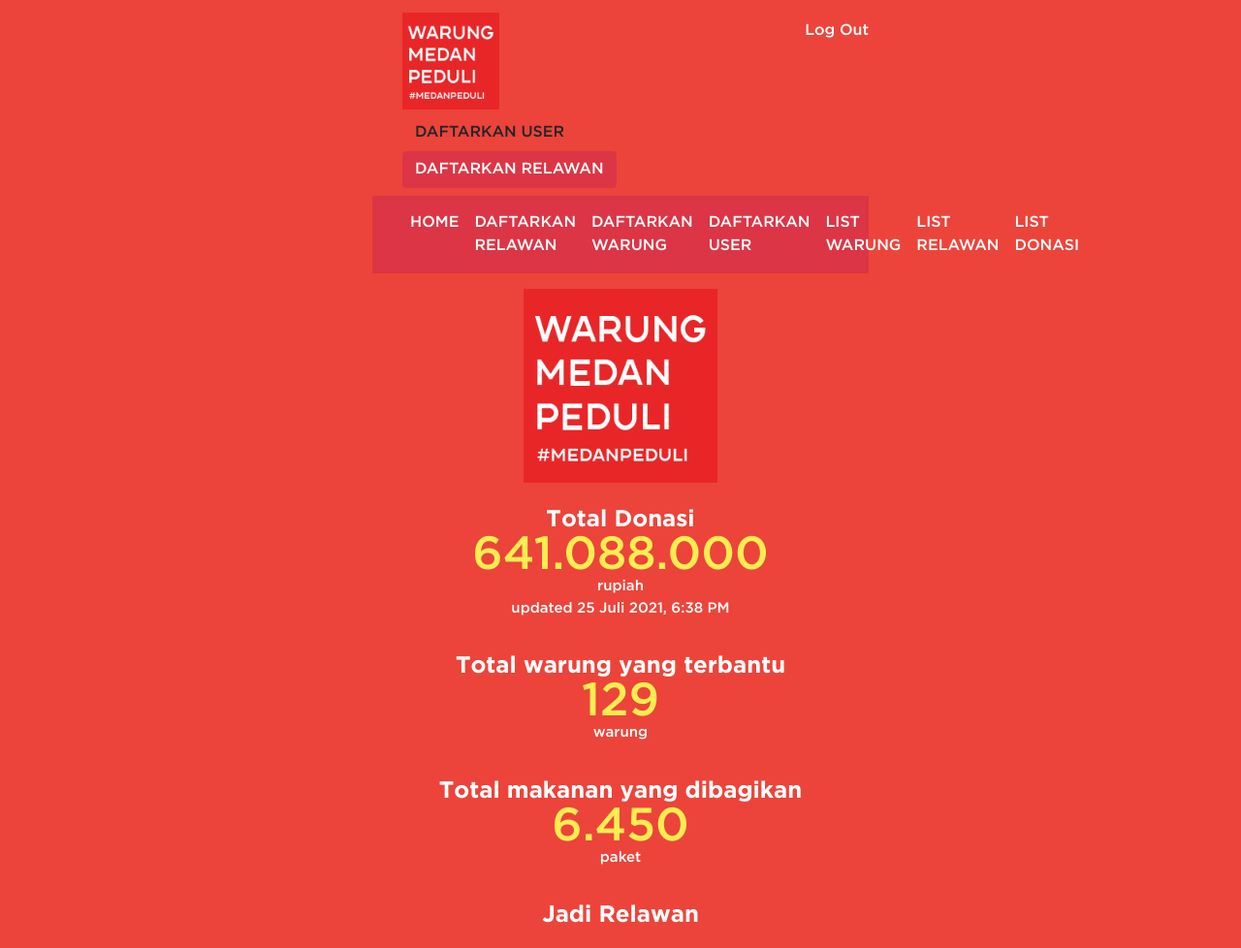
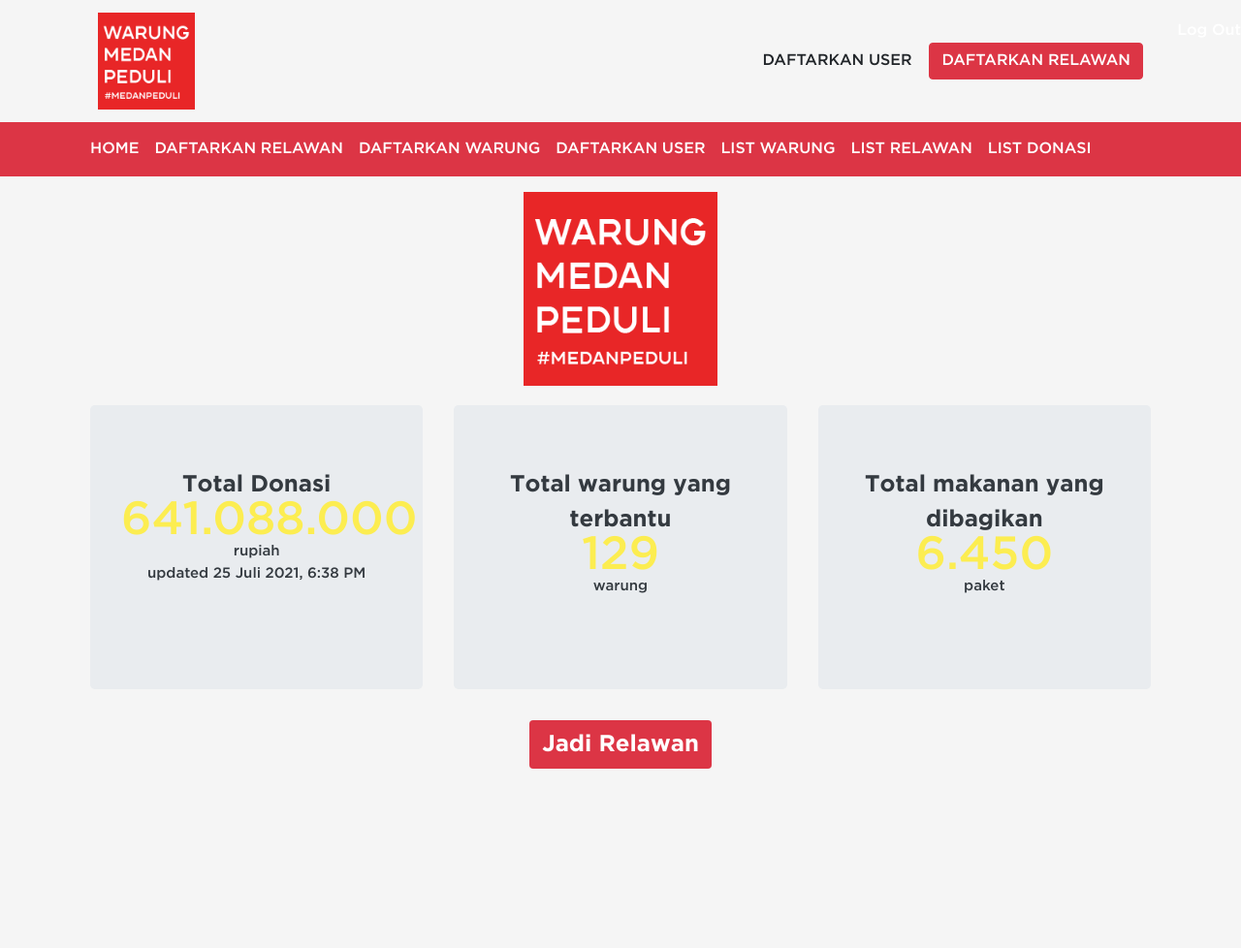
Before and after one commit to VeirryAu/warung-medan-peduli, a PHP site: page / in a window 1280 px wide. Shown: the whole page at 97% size. After the commit the page ends 793 px from the top, so only its background shows below. Run offline with PHP 8.4, Linux system fonts and the light colour scheme; the visitor is signed in with stand-in values (Sample User, id 1).

Commit message:
add jumbotron + grid UI to 'Home'

```diff
--- a/css/index-202105266.css
+++ b/css/index-202105266.css
@@ -41,7 +41,7 @@ body {
   font-family: GothamBold;
   text-align: center;
   font-size: 1.5rem;
-  color: white;
+  color: #343a40;
 }
 
 .home-content-value {
@@ -54,7 +54,7 @@ body {
 .home-content-description {
   text-align: center;
   font-size: 15px;
-  color: white;
+  color: #343a40;
   margin-bottom: 30px;
 }
 
--- a/index.php
+++ b/index.php
@@ -24,8 +24,8 @@ a, a:hover, a:focus, a:active {
   color: inherit;
 }
 </style>
-<body class="body red">
-  <div class="wrapper red">
+<body class="body white">
+  <div class="text-primary">
       <a href="logout.php" class="topnav-right">Log Out</a>
       <?php
         if ($_SESSION["roleAs"] == "superadmin") {
@@ -42,24 +42,32 @@ a, a:hover, a:focus, a:active {
       <a href="index.php">
         <img src="public/logo-new.png" alt="logo" class="image-logo" width="300" height="300" />
       </a>
+      <div class="grid-container-layout">
+        <div class="jumbotron mx-2">
           <a class="link-ref" href="donasi.php">
           <div class="home-content-title">Total Donasi</div>
           <div class="home-content-value">641.088.000</div>
           <div class="home-content-description">rupiah <br/> updated 25 Juli 2021, 6:38 PM</div>
           </a>
-
+        </div>
+        <div class="jumbotron mx-2">
           <a class="link-ref" href="warung.php">
           <div class="home-content-title">Total warung yang terbantu</div>
           <div class="home-content-value">129</div>
           <div class="home-content-description">warung</div>
           </a>
+        </div>
 
+        <div class="jumbotron mx-2">
           <div class="home-content-title">Total makanan yang dibagikan</div>
           <div class="home-content-value">6.450</div>
           <div class="home-content-description">paket</div>
+        </div>
+      </div>
       <a class="link-ref" href="relawan.php">
-        <div class="home-content-title">Jadi Relawan</div>
+        <div class="home-content-title bg-danger text-white btn">Jadi Relawan</div>
       </a>
+
     </div>
 
 
```
Lines whose indentation alone changed are shown as unchanged.
